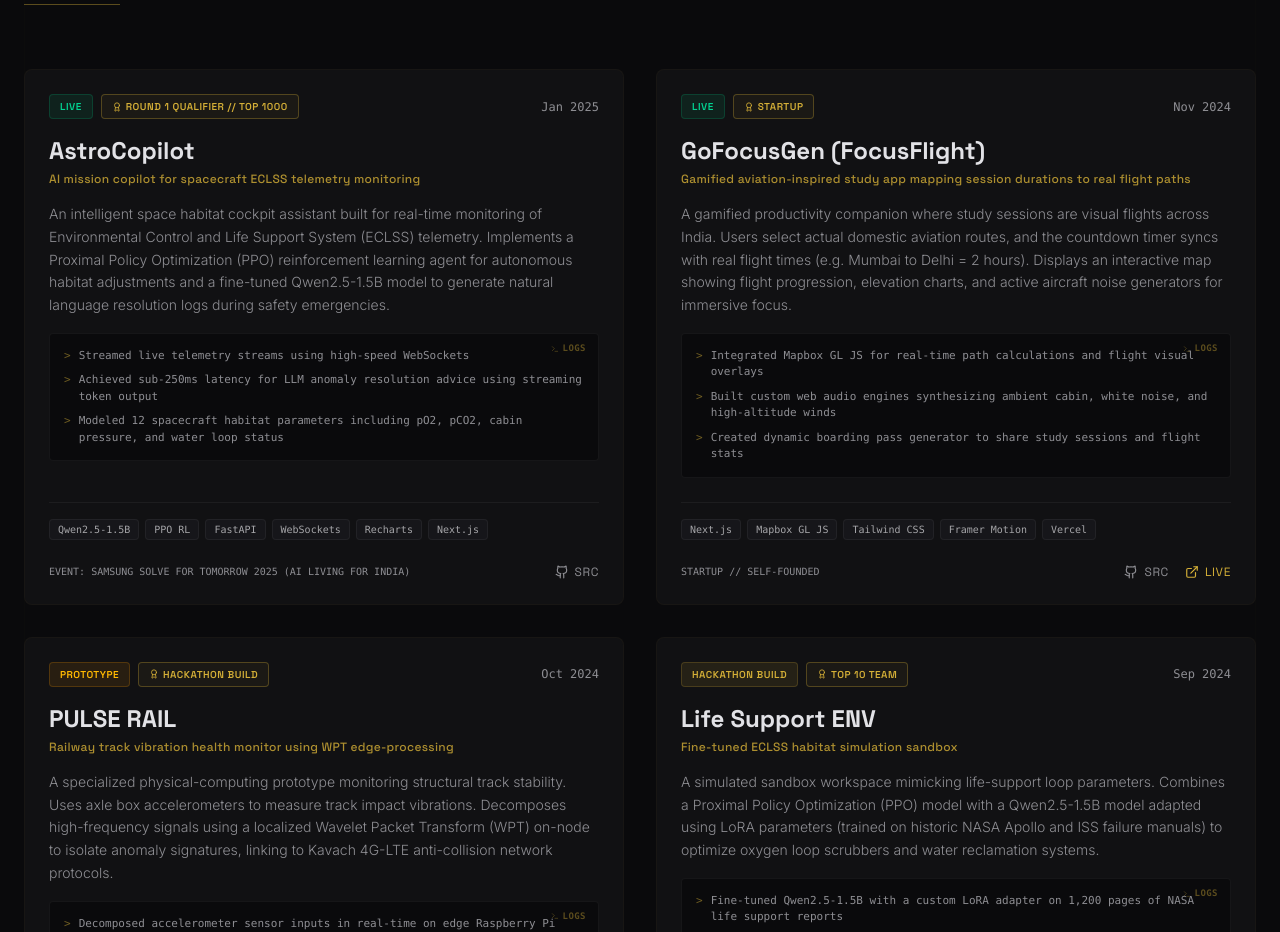
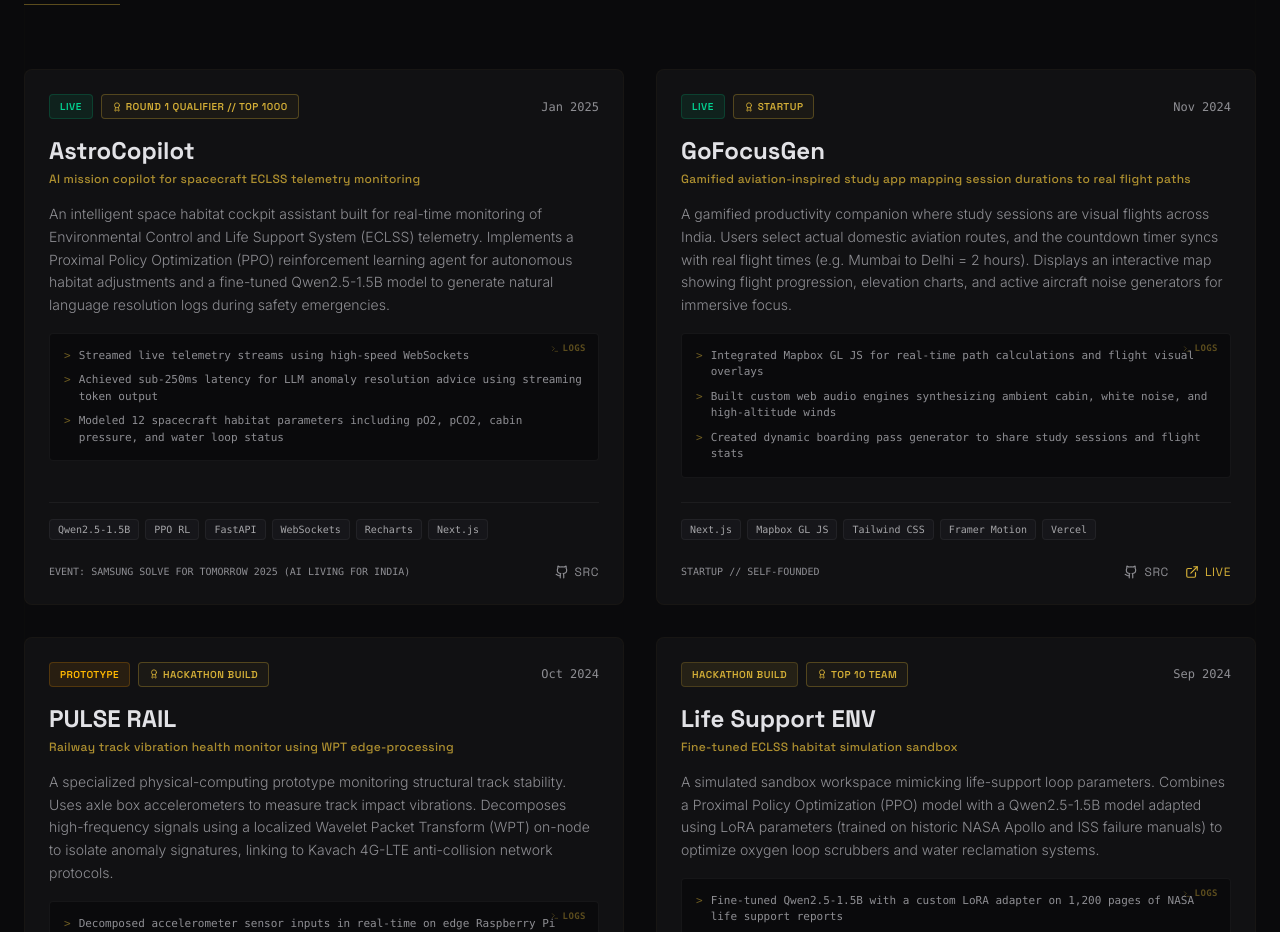
Before and after one commit to tsrinath2007/Personal-site, a Next.js app: page / in a window 1280 px wide. Shown: the part 980-1912 px from the top of the page. Built offline with nearby package versions, Linux system fonts and the light colour scheme.

Commit message:
chore: rename GoFocusGen (FocusFlight) to GoFocusGen

```diff
--- a/src/data/projects.ts
+++ b/src/data/projects.ts
@@ -33,7 +33,7 @@ export const PROJECTS: Project[] = [
   },
   {
     id: "go-focus-gen",
-    title: "GoFocusGen (FocusFlight)",
+    title: "GoFocusGen",
     tagline: "Gamified aviation-inspired study app mapping session durations to real flight paths",
     description: "A gamified productivity companion where study sessions are visual flights across India. Users select actual domestic aviation routes, and the countdown timer syncs with real flight times (e.g. Mumbai to Delhi = 2 hours). Displays an interactive map showing flight progression, elevation charts, and active aircraft noise generators for immersive focus.",
     techStack: ["Next.js", "Mapbox GL JS", "Tailwind CSS", "Framer Motion", "Vercel"],
```
